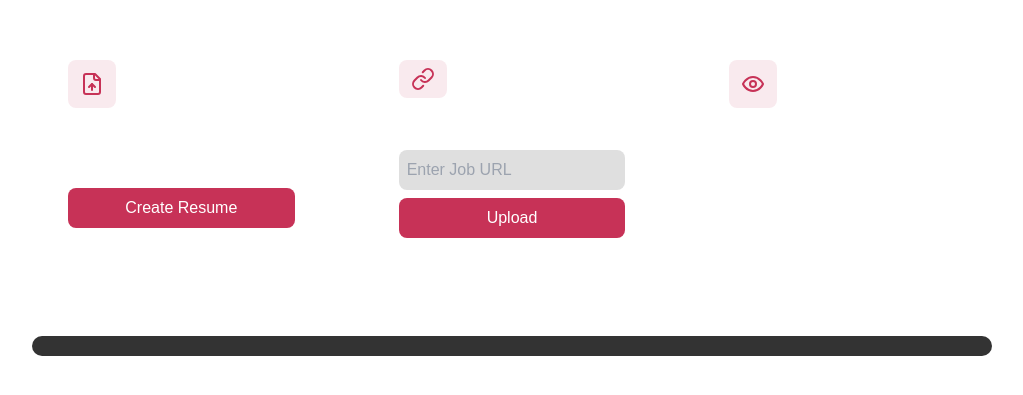
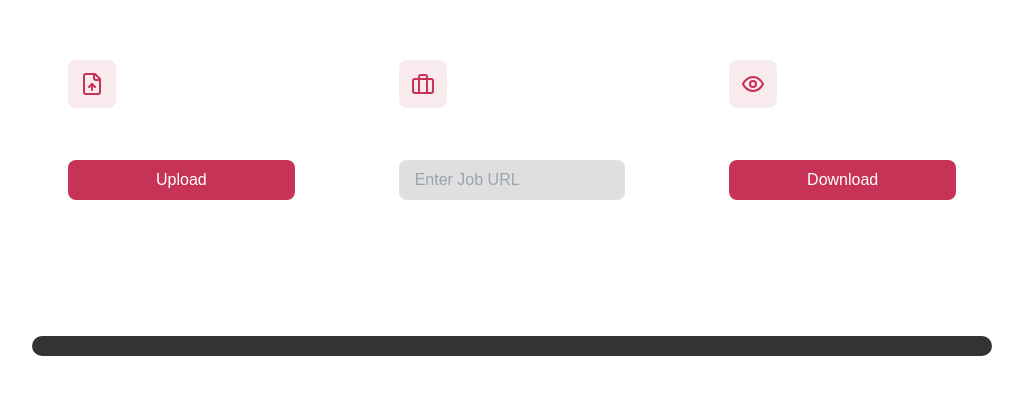
Before and after one commit to Mac0nia/DearCV, a React (Vite) app: page / in a window 1280 px wide. Shown: the part 2786-3181 px from the top of the page, without its empty margins (128-1151 px from the left). Built offline with nearby package versions, Linux system fonts and the light colour scheme.

Commit message:
dashboard number 1 complete

```diff
--- a/src/components/Dashboard.tsx
+++ b/src/components/Dashboard.tsx
@@ -1,7 +1,7 @@
 import React, { useState } from 'react';
 import AnimatedBackground from '../components/AnimatedBackground';
 import './Dashboard.css';
-import { FileText, CheckCircle, AlertCircle, FileUp, Link, Eye } from 'lucide-react';
+import { FileText, CheckCircle, AlertCircle, FileUp, Link, Briefcase, Upload, Eye } from 'lucide-react';
 
 type Resume = {
   id: number;
@@ -37,35 +37,32 @@ const Dashboard: React.FC = () => {
               <div className="flex items-center justify-center w-12 h-12 bg-primary/10 rounded-lg mb-4">
                 <FileUp className="h-6 w-6 text-primary"/>
               </div>
-              <h3 className="text-xl font-bold text-white mb-2">Create New Optimized Resume</h3>
-              <button className="bg-primary hover:bg-primary-hover text-white w-full px-4 py-2 rounded-lg transition-colors duration-200">Create Resume</button>
+              <h3 className="text-xl font-bold text-white mb-2">Upload CV</h3>
+              <button className="bg-primary hover:bg-primary-hover text-white w-full px-4 py-2 rounded-lg transition-colors duration-200">Upload</button>
             </div>
           </div>
           <div className="group relative upload-job-description">
             <div className="relative bg-white/5 backdrop-blur-sm rounded-xl p-4 ring-1 ring-white/10 hover:ring-white/20 transition-all h-full flex flex-col">
               <div className="flex items-center justify-center w-12 h-12 bg-primary/10 rounded-lg mb-4">
-                <Link className="h-6 w-6 text-primary" />
+                <Briefcase className="h-6 w-6 text-primary"/>
               </div>
               <h3 className="text-xl font-bold text-white mb-2">Upload Job</h3>
-              <input type="url" placeholder="Enter Job URL" className="upload-url text-white p-2 rounded-lg mb-2 w-full" />
-              <button className="bg-primary hover:bg-primary-hover text-white w-full px-4 py-2 rounded-lg transition-colors duration-200">Upload</button>
+              <input type="url" placeholder="Enter Job URL" className="upload-url text-white px-4 py-2 rounded-lg mb-2 w-full" />
             </div>
           </div>
           <div className="group relative view-resumes">
             <div className="relative bg-white/5 backdrop-blur-sm rounded-xl p-4 ring-1 ring-white/10 hover:ring-white/20 transition-all h-full flex flex-col">
               <div className="flex items-center justify-center w-12 h-12 bg-primary/10 rounded-lg mb-4">
-                <Eye className="h-6 w-6 text-primary" />
+                <Eye className="h-6 w-6 text-primary"/>
               </div>
-              <h3 className="text-xl font-bold text-white mb-2">View Optimised Resume</h3>
-              <ul className="text-white/70">
-                {resumes.map((resume, index) => (
-                  <li key={index} className="mb-2">
-                    <button onClick={() => handleViewResume(resume.id.toString())} className="bg-primary hover:bg-primary-hover text-white px-4 py-2 rounded-lg transition-colors duration-200">View Resume {index + 1}</button>
-                  </li>
-                ))}
-              </ul>
+              <h3 className="text-xl font-bold text-white mb-2">Download CV</h3>
+              <button className="bg-primary hover:bg-primary-hover text-white w-full px-4 py-2 rounded-lg transition-colors duration-200">Download</button>
             </div>
           </div>
+
+
+
+
         </div>
       </main>
       <footer className="dashboard-footer">
```
